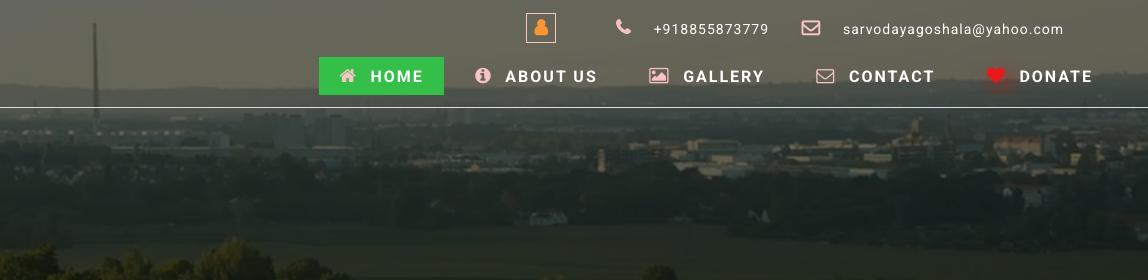
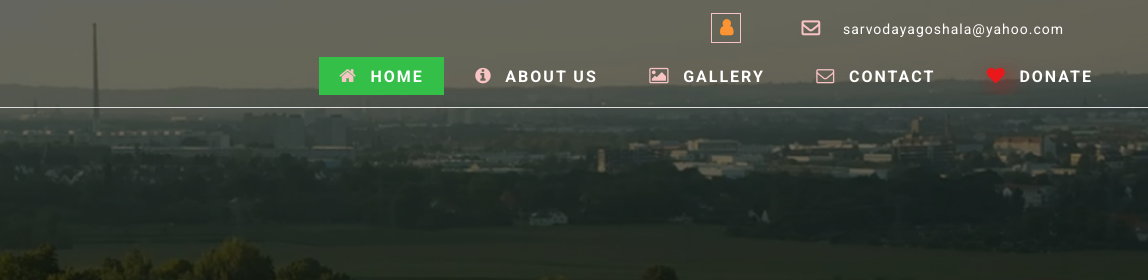
Before and after one commit to anirudh007-h/SarvodayGoshala.github.io, a plain HTML site: page index.html in a window 1280 px wide. Shown: the top 280 px of the page, 132-1280 px from the left. Drawn offline with nearby package versions, Linux system fonts and the light colour scheme; a script that the page names is missing.

Commit message:
Update index.html

```diff
--- a/index.html
+++ b/index.html
@@ -54,7 +54,7 @@
 									<li><a class="sign" href="#" data-toggle="modal" data-target="#myModal2"><i
 												class="fa fa-user" aria-hidden="true"></i></a> </li>
 
-									<li><i class="fa fa-phone" aria-hidden="true"></i> +918855873779</li>
+<!-- 									<li><i class="fa fa-phone" aria-hidden="true"></i> +918855873779</li> -->
 									<li><i class="fa fa-envelope-o" aria-hidden="true"></i> <a
 											href="mailto:info@example.com">sarvodayagoshala@yahoo.com</a></li>
 								</ul>
```
